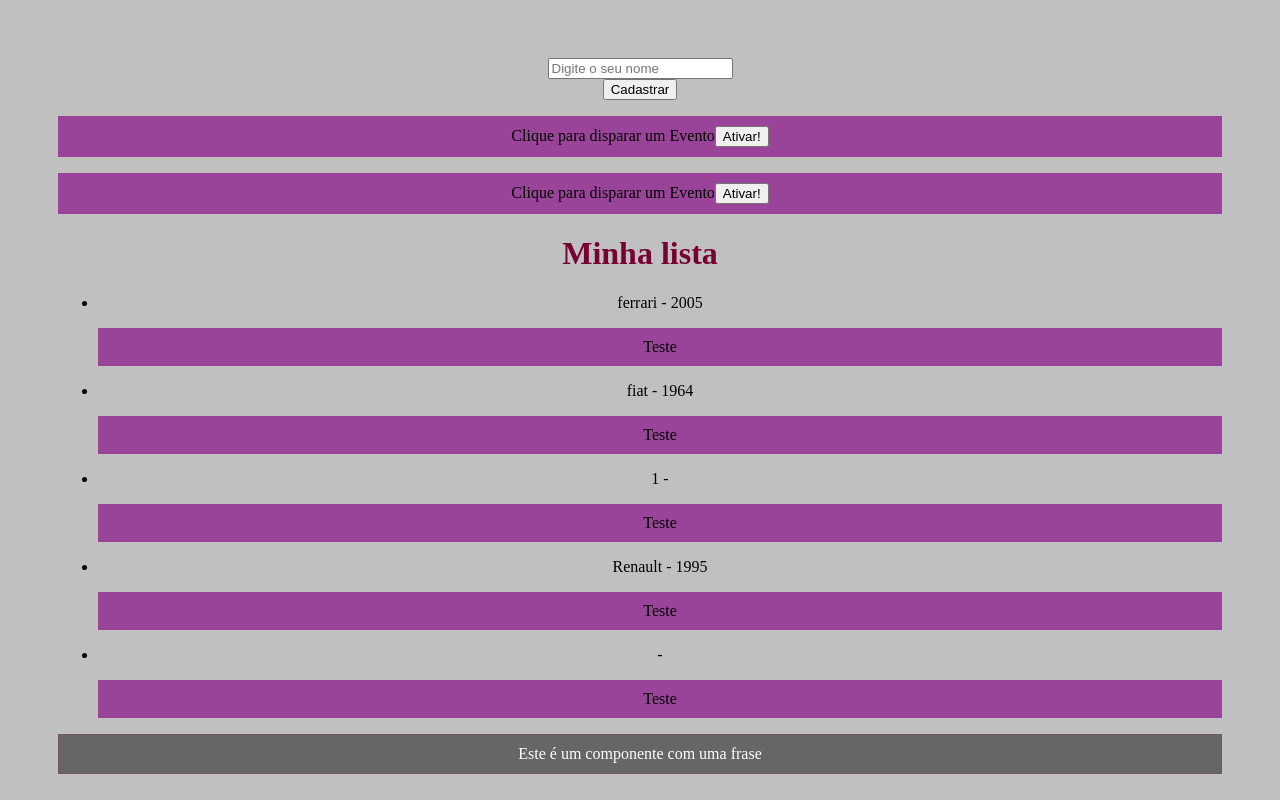
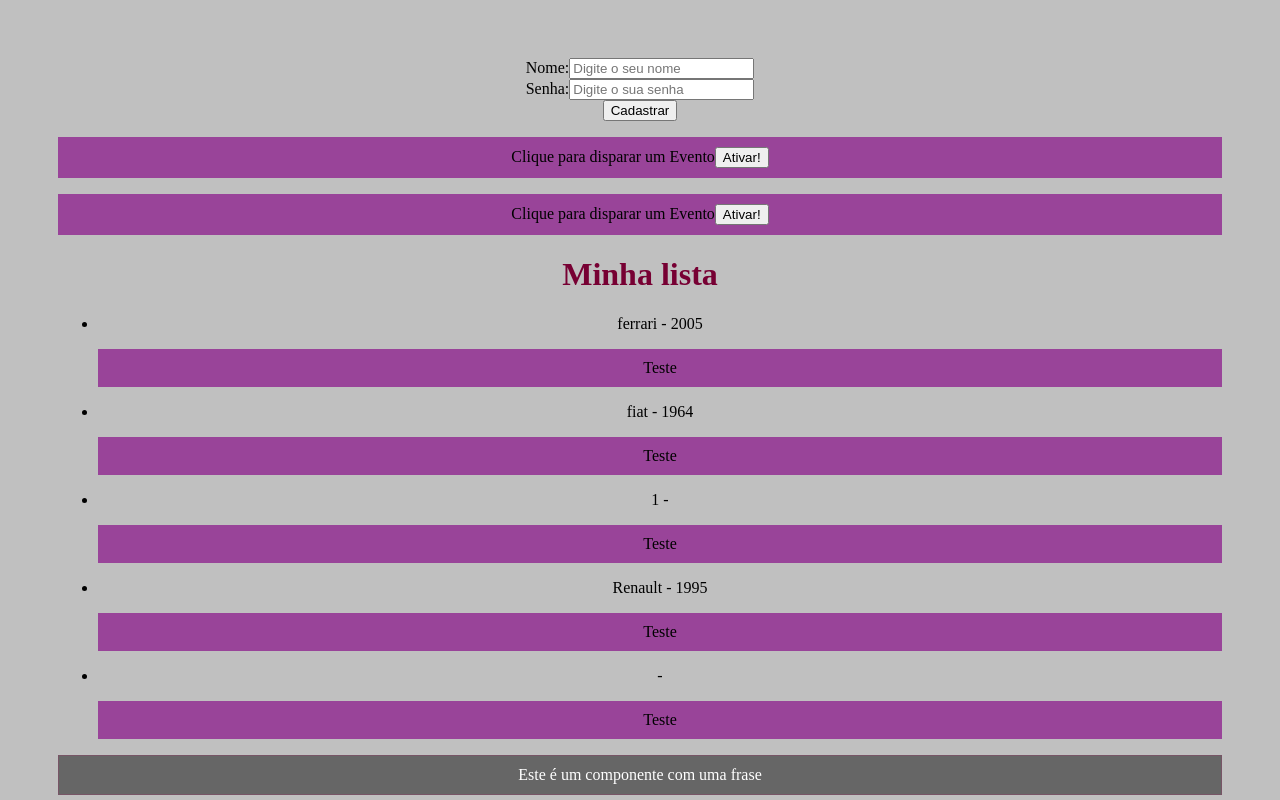
Before and after one commit to Gian-Roso/Estudo-React, a React (Create React App) app: page / in a window 1280 px wide. Shown: the top 800 px of the page. Built offline with nearby package versions, Linux system fonts and the light colour scheme.

Commit message:
Feat: trabalho com Hook, UseStates para envio de informações de formulario

```diff
--- a/src/App.js
+++ b/src/App.js
@@ -12,6 +12,7 @@
   const nome = "João"
 
   return (
+
     <div className="App">
 
       <Form/>
--- a/src/components/Form.js
+++ b/src/components/Form.js
@@ -1,16 +1,39 @@
+import { useState } from "react";
+
 function Form() {
 
     //e é de event que servira para parar a função do formulario e imprimir o console, pois em react ao ser enviado o formulario o console desaparece
     //Utilizado para nao processar a pagina e eprder os dados dela
     function cadastrarUser(e) {
         e.preventDefault()
-        console.log("Usuario cadastrado com sucesso")
+        console.log(`usuario: ${name} foi cadastrado com sucesso com a senha: ${password}`)
     }
+
+    const [name, setName] = useState()
+    const [password, setPassword] = useState()
+
     return(
         <div>
             <form onSubmit={cadastrarUser}>
                 <div>
-                    <input type="text" placeholder="Digite o seu nome"/>
+                    <label htmlFor="name">Nome:</label>
+                    <input
+                        type="text"
+                        id="name"
+                        name="name"
+                        placeholder="Digite o seu nome"
+                        onChange={(e) => setName(e.target.value)}
+                    />
+                </div>
+                <div>
+                    <label htmlFor="password">Senha:</label>
+                    <input
+                        type="password"
+                        id="password"
+                        name="password"
+                        placeholder="Digite o sua senha"
+                        onChange={(e) => setPassword(e.target.value)}
+                    />
                 </div>
                 <div>
                     <input type="submit" value="Cadastrar" />
```
Also changed, not shown: anotações.txt.
